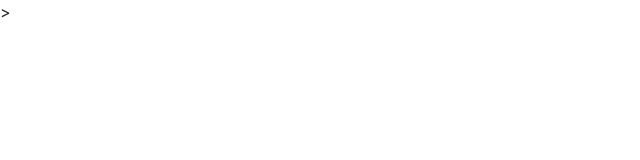
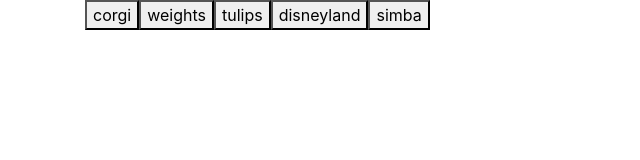
Before and after one commit to YPangilinan/giftastic, a plain HTML site: page index.html in a window 1280 px wide. Shown: the whole page, without its empty margins (0-640 px from the left). Drawn offline with nearby package versions, Linux system fonts and the light colour scheme.

Commit message:
somewhat working code

```diff
--- a/index.html
+++ b/index.html
@@ -5,7 +5,7 @@
     <meta name="viewport" content="width=device-width, initial-scale=1.0">
     <title>Gif-Tastic!</title>
     <link rel="stylesheet" href="https://stackpath.bootstrapcdn.com/bootstrap/4.4.1/css/bootstrap.min.css" integrity="sha384-Vkoo8x4CGsO3+Hhxv8T/Q5PaXtkKtu6ug5TOeNV6gBiFeWPGFN9MuhOf23Q9Ifjh" crossorigin="anonymous">
-
+    <script src="https://cdnjs.cloudflare.com/ajax/libs/jquery/3.2.1/jquery.min.js"></script>
 
 </head>
 <body>
@@ -17,15 +17,11 @@
     <div id="gifs-go-here"></div>
 
 
-
-
 </div>
 
 
+<!------JAVASCRIPT---------->
 
-
-<!------JAVASCRIPT---------->>
-    <script src="https://cdnjs.cloudflare.com/ajax/libs/jquery/3.2.1/jquery.min.js"></script>
     <script type="text/javascript">
 
     //initial aray of topics
@@ -33,20 +29,21 @@
 
     //create a onclick function for ajax to be called when a specific button is pressed
     //create queryURL variable to hold api key
-    $("button").on("click", function(){
+
+    function displayGif(){
         var subject = $(this).attr("data-topic");
         var queryURL = "https://api.giphy.com/v1/gifs/search?q=" +
         subject + "&api_key=jYUXFR4smqls1PsJGd9uX9MCg8qqoE0N&limit=10";
-
-
 
     //initiate ajax call within function
 
     $.ajax({
         url: queryURL,
         method: "GET"
-        .then(function(response){
-            console.log(response)
+    }).then(function(response){
+
+    $("button").on("click", function(){
+
 
         var results = response.data;
 
@@ -90,11 +87,8 @@
         }
 
     })
-
-  })
- })
-
-
+});
+}
       //function to display gif data
       //create a variable called results and set it equal to respose.data
 
@@ -104,7 +98,21 @@
 
 
     //create function to create buttons from the initial array and to push data into
+    function createButtons(){
+        $(".buttons").empty();
 
+        for (var i=0; i<topics.length; i++){
+            var a = $("<button>");
+            a.addClass("subject");
+            a.attr("data-topic", topics[i]);
+            a.text(topics[i]);
+            $(".buttons").append(a);
+        }
+    }
+
+    $(document).on("click", ".subject",displayGif);
+
+    createButtons();
 
 
     //delete topics before adding new topics (to not have repeat buttons)
@@ -140,9 +148,7 @@
 
 
 
-
 </script>
-    <script src="https://code.jquery.com/jquery-3.4.1.slim.min.js" integrity="sha384-J6qa4849blE2+poT4WnyKhv5vZF5SrPo0iEjwBvKU7imGFAV0wwj1yYfoRSJoZ+n" crossorigin="anonymous"></script>
 <script src="https://cdn.jsdelivr.net/npm/popper.js@1.16.0/dist/umd/popper.min.js" integrity="sha384-Q6E9RHvbIyZFJoft+2mJbHaEWldlvI9IOYy5n3zV9zzTtmI3UksdQRVvoxMfooAo" crossorigin="anonymous"></script>
 <script src="https://stackpath.bootstrapcdn.com/bootstrap/4.4.1/js/bootstrap.min.js" integrity="sha384-wfSDF2E50Y2D1uUdj0O3uMBJnjuUD4Ih7YwaYd1iqfktj0Uod8GCExl3Og8ifwB6" crossorigin="anonymous"></script>
 
```
